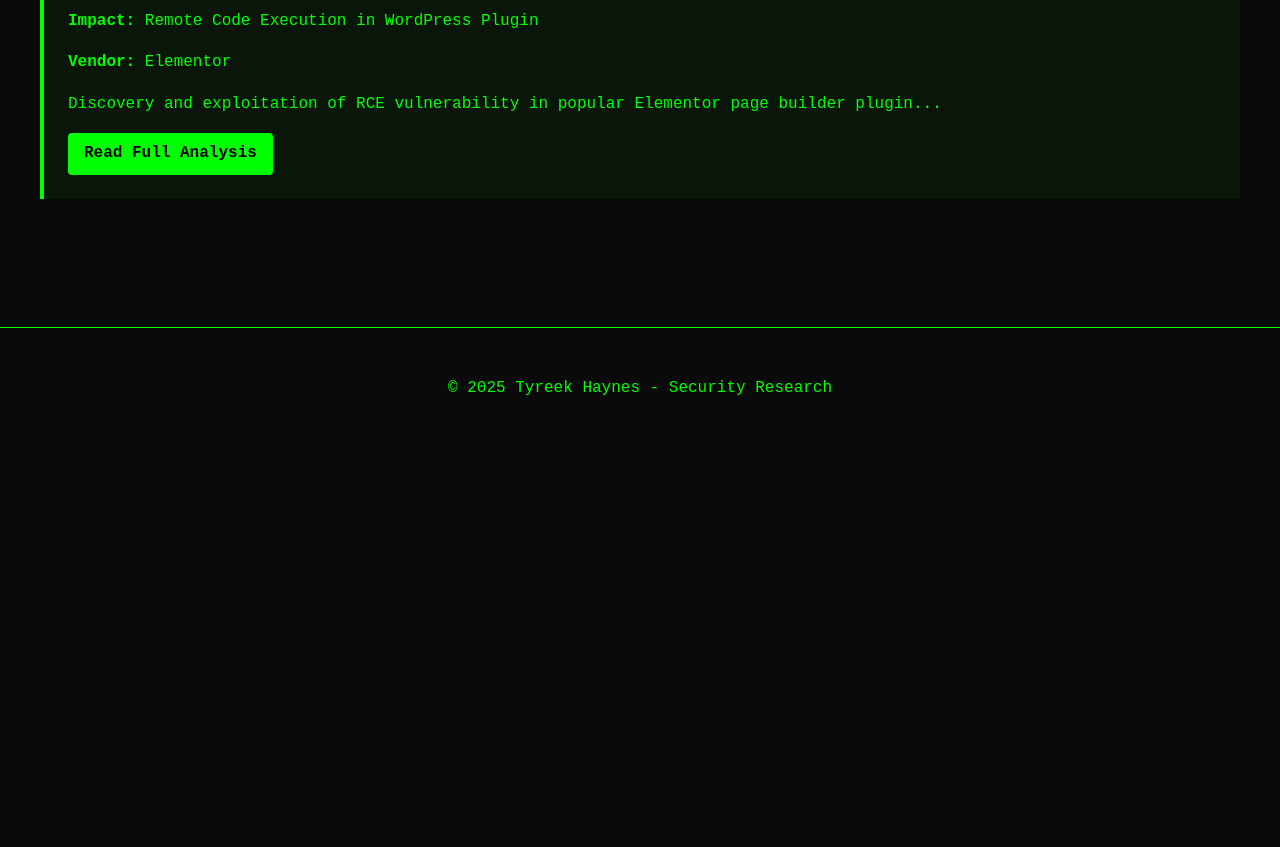
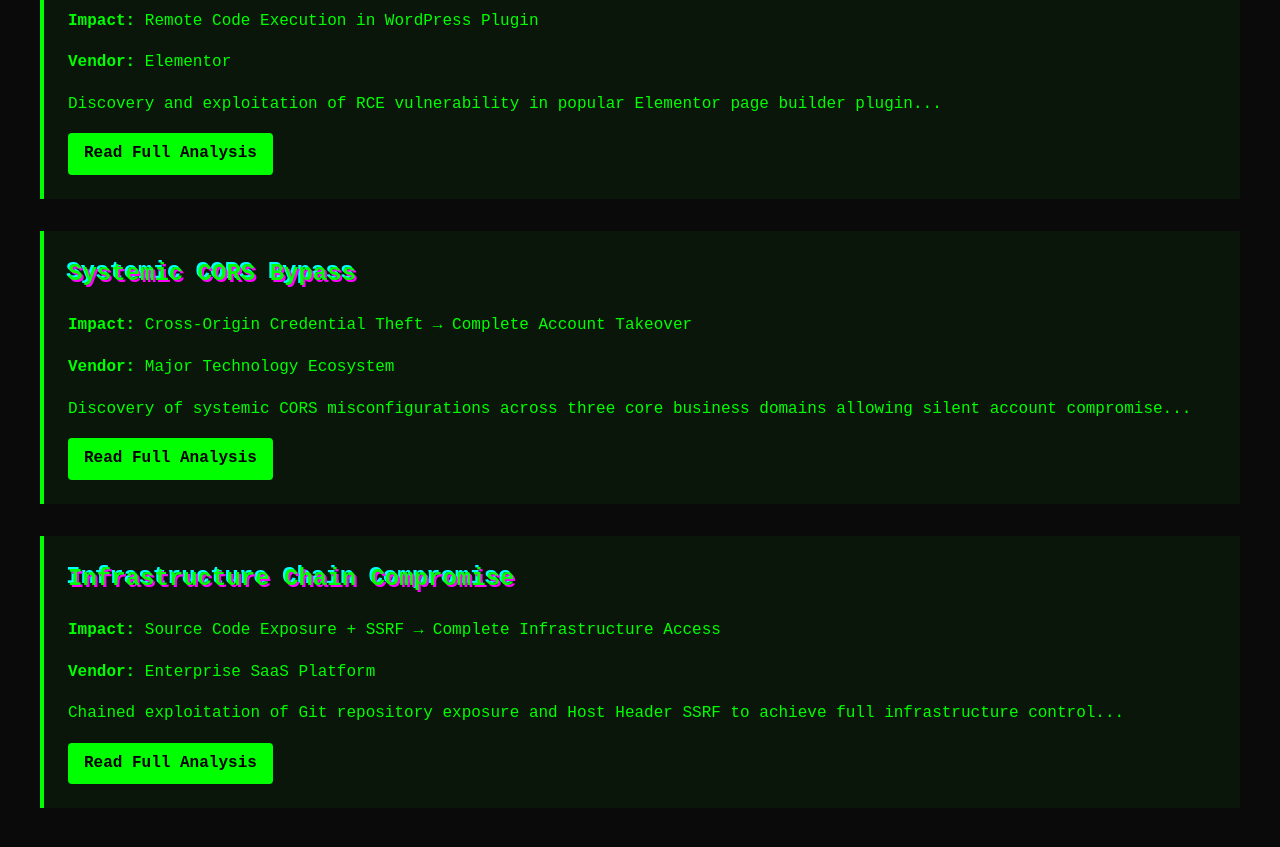
Before and after one commit to TyreekHaynes/Security-Research, a Jekyll site: the page built from research.html, in a window 1280 px wide and 900 px high, scrolled down 826 px. Shown: the top 847 px of the window. Built offline with Jekyll 4.4.1, drawn with Linux system fonts in a browser that asks for light colours; before the commit the page ends 1276 px from its top, so only the background shows below that.

Commit message:
Update research.html

```diff
--- a/research.html
+++ b/research.html
@@ -27,3 +27,19 @@ title: Research
     <p>Discovery and exploitation of RCE vulnerability in popular Elementor page builder plugin...</p>
     <a href="{{ site.baseurl }}/case-studies/elementor-rce" class="read-more">Read Full Analysis</a>
 </div>
+
+<div class="case-study-preview">
+    <h2>Systemic CORS Bypass</h2>
+    <p><strong>Impact:</strong> Cross-Origin Credential Theft → Complete Account Takeover</p>
+    <p><strong>Vendor:</strong> Major Technology Ecosystem</p>
+    <p>Discovery of systemic CORS misconfigurations across three core business domains allowing silent account compromise...</p>
+    <a href="{{ site.baseurl }}/case-studies/systemic-cors-bypass" class="read-more">Read Full Analysis</a>
+</div>
+
+<div class="case-study-preview">
+    <h2>Infrastructure Chain Compromise</h2>
+    <p><strong>Impact:</strong> Source Code Exposure + SSRF → Complete Infrastructure Access</p>
+    <p><strong>Vendor:</strong> Enterprise SaaS Platform</p>
+    <p>Chained exploitation of Git repository exposure and Host Header SSRF to achieve full infrastructure control...</p>
+    <a href="{{ site.baseurl }}/case-studies/infrastructure-chain-compromise" class="read-more">Read Full Analysis</a>
+</div>
```
